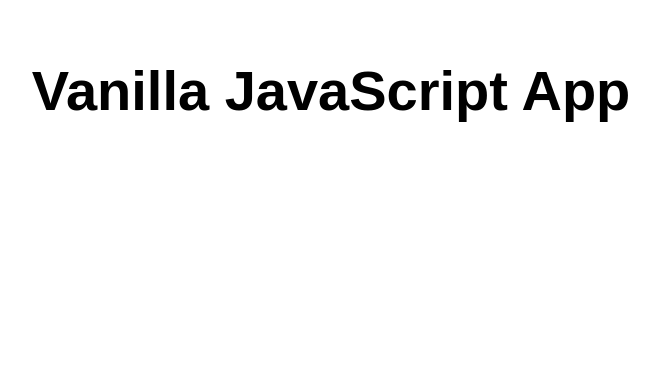
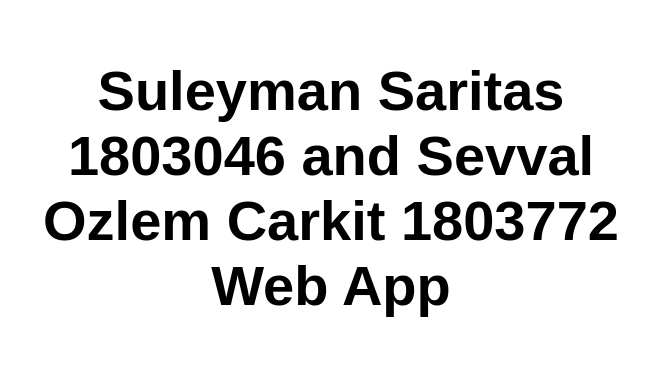
Before and after one commit to SuleymanSaritas/my-first-static-web-app, a website: page src/index.html in a window 1280 px wide. Shown: the whole page, without its empty margins (309-968 px from the left). Drawn offline with Linux system fonts and the light colour scheme.

Commit message:
Update index.html
First commit names added

```diff
--- a/src/index.html
+++ b/src/index.html
@@ -5,12 +5,12 @@
   <meta charset="UTF-8">
   <meta name="viewport" content="width=device-width, initial-scale=1.0">
   <link rel="stylesheet" href="styles.css">
-  <title>Vanilla JavaScript App</title>
+  <title>Assignment 1 Web App</title>
 </head>
 
 <body>
   <main>
-    <h1>Vanilla JavaScript App</h1>
+    <h1>Suleyman Saritas 1803046  and Sevval Ozlem Carkit 1803772  Web App</h1>
   </main>
 </body>
 
```
